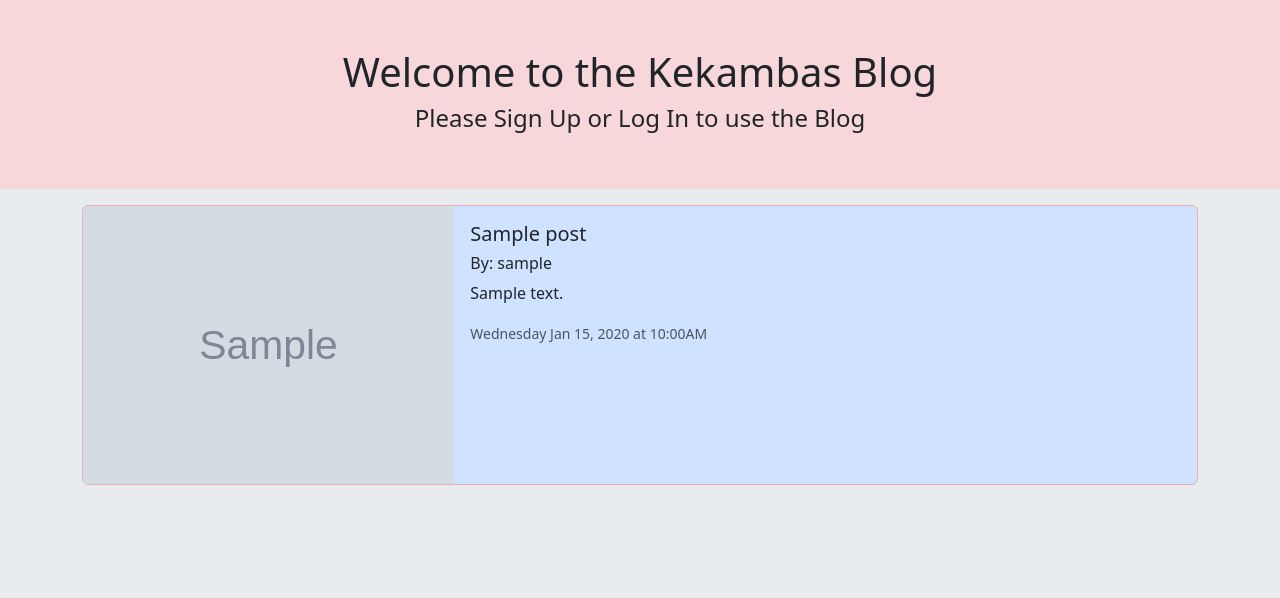
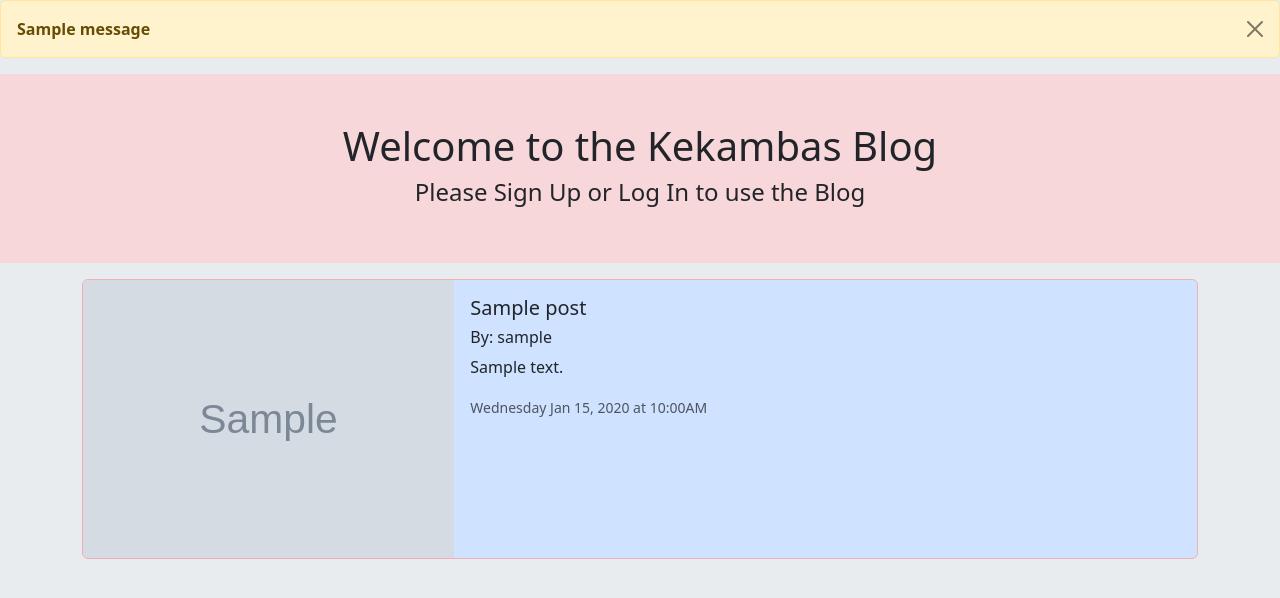
Before and after one commit to Ckevinfl89/lecturew6d2, a Flask app: page / in a window 1280 px wide. Shown: the part 56-654 px from the top of the page. Run offline with Flask 3, Linux system fonts and the light colour scheme; tables that the repository leaves empty hold one stand-in row (values such as "Sample post"); grey boxes marked "Sample" are stand-in pictures; one stand-in notice (Sample message) is shown.

Commit message:
added flask messaging

```diff
--- a/app/routes.py
+++ b/app/routes.py
@@ -1,5 +1,5 @@
 from app import app, db
-from flask import render_template, redirect, url_for
+from flask import render_template, redirect, url_for, flash
 from app.forms import SignUpForm, PostForm, LoginForm
 from app.models import User, Post
 from flask_login import login_user, logout_user, login_required, current_user
@@ -25,14 +25,14 @@ def signup():
         # Check User table to see if there are any users with username or email
         check_user = db.session.execute(db.select(User).where( (User.username==username) | (User.email==email) )).scalar()
         if check_user:
-            print('A user with that username/password already exists')
+            flash('A user with that username and/or email already exists')
             return redirect(url_for('signup'))
         # Create a new instance of the User class with data from form
         new_user = User(first_name=first_name, last_name=last_name, username=username, email=email, password=password)
         # Add the new_user object to the database
         db.session.add(new_user)
         db.session.commit()
-
+        flash(f'{new_user.username} has been created')
         # Log the user in
         login_user(new_user)
         # redirect back to the home page
@@ -58,6 +58,7 @@ def create_post():
         db.session.add(new_post)
         db.session.commit()
 
+        flash(f"{new_post.title} has been created")
         return redirect(url_for('index'))
     return render_template('create_post.html', form=form)
 
@@ -65,6 +66,7 @@ def create_post():
 @app.route('/logout')
 def logout():
     logout_user()
+    flash("You have successfully logged out")
     return redirect(url_for('index'))
 
 
@@ -80,6 +82,10 @@ def login():
         if user is not None and user.check_password(password):
             # log the user in via login_user function
             login_user(user)
+            flash("You have successfully logged in")
             return redirect(url_for('index'))
+        else:
+            flash('Invalid username and/or password')
+            return redirect(url_for('login'))
 
     return render_template('login.html', form=form)
--- /dev/null
+++ b/app/templates/alerts.html
@@ -0,0 +1,10 @@
+{% with messages = get_flashed_messages() %}
+    {% if messages %}
+        {% for message in messages %}
+        <div class="alert alert-warning alert-dismissible fade show" role="alert">
+            <strong>{{ message }}</strong>
+            <button type="button" class="btn-close" data-bs-dismiss="alert" aria-label="Close"></button>
+          </div>
+        {% endfor %}
+    {% endif %}
+{% endwith %}
--- a/app/templates/base.html
+++ b/app/templates/base.html
@@ -12,6 +12,12 @@
 <body class="bg-body-secondary">
 
     {% include 'nav.html' %}
+
+    <div class="row">
+        <div class="col">
+            {% include 'alerts.html' %}
+        </div>
+    </div>
 
     <div class="row py-5 bg-danger-subtle">
         <div class="col text-center">
```
Also changed, not shown: app.db.
